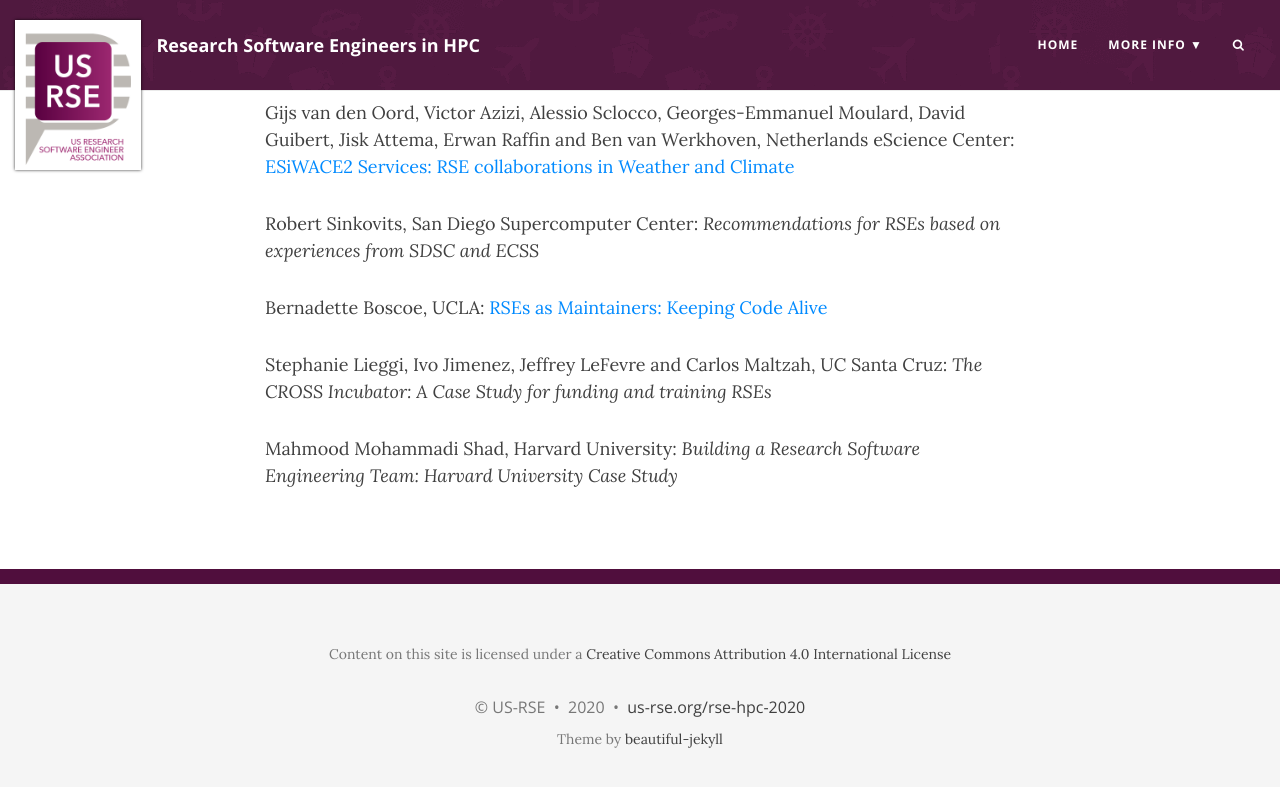
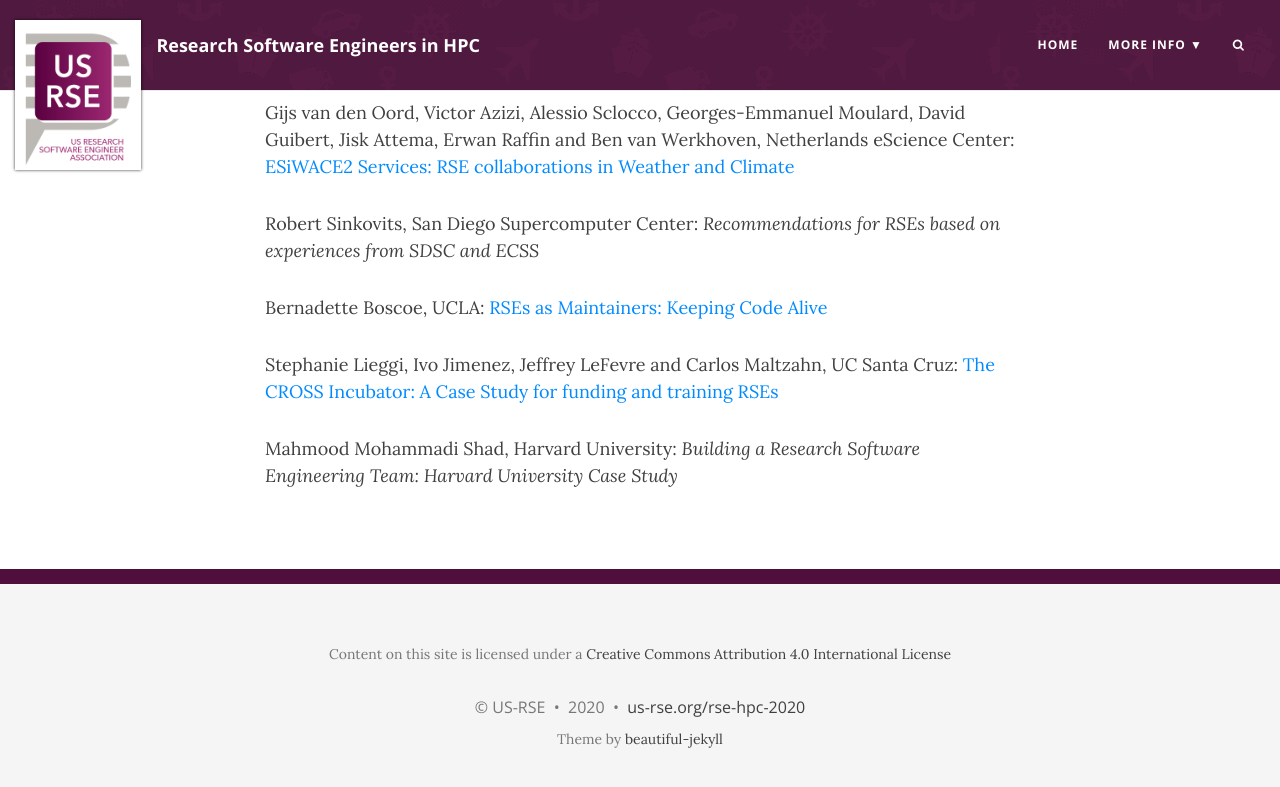
Before and after one commit to USRSE/rse-hpc-2020, a Jekyll site: the page built from pages/papers.md, in a window 1280 px wide and 900 px high, scrolled down 784 px, cut to the strip 0-796 px from the top of the window. Shown: the top 787 px of the strip. Built offline with Jekyll 4.4.1, drawn with Linux system fonts in a browser that asks for light colours; nearby versions of some CDN libraries.

Commit message:
Add Cosden paper, Maltzahn paper and slides

```diff
--- a/pages/papers.md
+++ b/pages/papers.md
@@ -20,7 +20,7 @@
 [RSEs in Research? RSEs in IT?: Finding a suitable home for RSEs](https://arxiv.org/abs/2010.10477)
 
 Jeffrey Carver, University of Alabama and Ian Cosden, Princeton University:
-_INnovative Training Enabled by a Research Software Engineering Community of Trainers (INTERSECT)_
+[INnovative Training Enabled by a Research Software Engineering Community of Trainers (INTERSECT)](http://dx.doi.org/10.5281/zenodo.4281287)
 
 Emilio Justiniano Carcamo Troconis, Jathinson Meneses Mendoza, Gabriel Pedraza
 and Carlos Jaime Barrios Hernandez, Universidad Industrial de Santander:
@@ -40,9 +40,9 @@
 Bernadette Boscoe, UCLA:
 [RSEs as Maintainers: Keeping Code Alive](https://doi.org/10.5281/zenodo.4270655)
 
-Stephanie Lieggi, Ivo Jimenez, Jeffrey LeFevre and Carlos Maltzah, UC Santa
+Stephanie Lieggi, Ivo Jimenez, Jeffrey LeFevre and Carlos Maltzahn, UC Santa
 Cruz:
-_The CROSS Incubator: A Case Study for funding and training RSEs_
+[The CROSS Incubator: A Case Study for funding and training RSEs](https://arxiv.org/abs/2012.01144)
 
 Mahmood Mohammadi Shad, Harvard University:
 _Building a Research Software Engineering Team: Harvard University Case Study_
```
Also changed, not shown: pages/agenda.md (+1 -1 lines).
